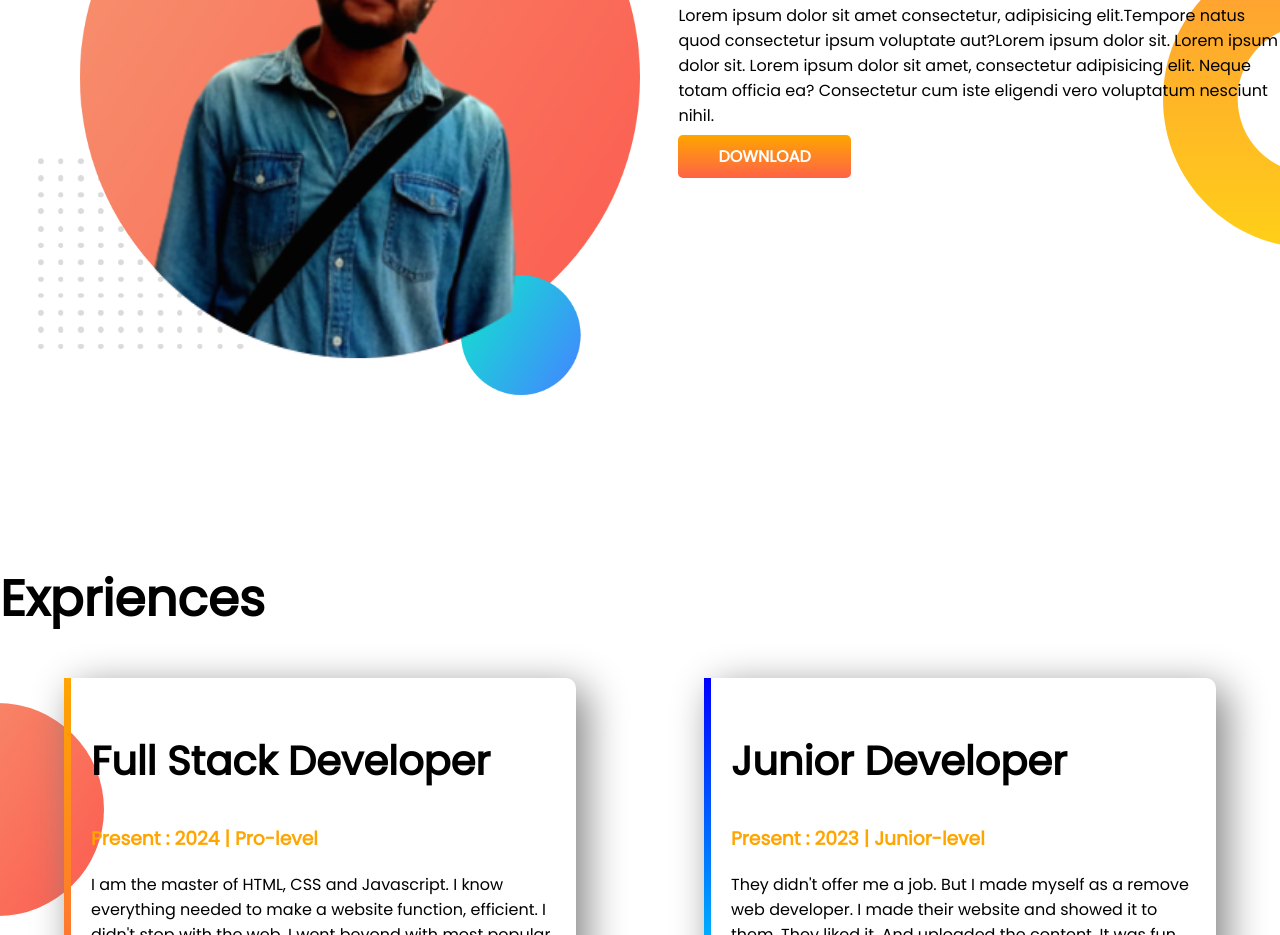
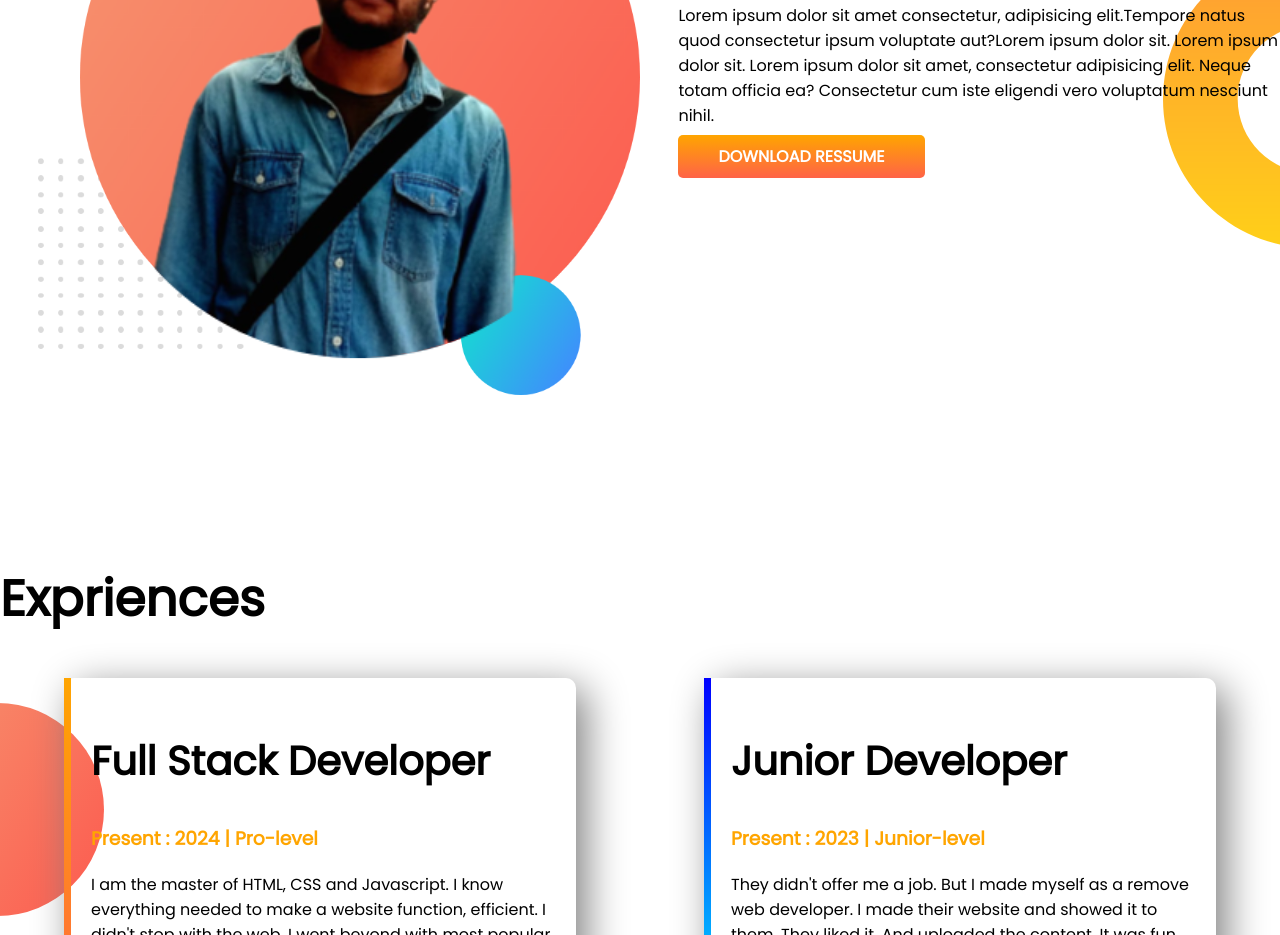
Before and after one commit to golpo-nayeem/developer-portfolio, a plain HTML site: page index.html in a window 1280 px wide. Shown: the part 967-1902 px from the top of the page. Drawn offline with Linux system fonts and the light colour scheme.

Commit message:
download button modified

```diff
--- a/index.html
+++ b/index.html
@@ -34,7 +34,7 @@
             <h3>Become a web developer</h3>
             <p>Lorem ipsum dolor sit amet consectetur, adipisicing elit.Tempore natus quod consectetur ipsum voluptate aut?Lorem ipsum dolor sit. Lorem ipsum dolor sit. Lorem ipsum dolor sit amet, consectetur adipisicing elit. Neque totam officia ea? Consectetur cum iste eligendi vero voluptatum nesciunt nihil.
             </p>
-            <a class="link-btn" target="_blank" href="#">DOWNLOAD</a>
+            <a class="link-btn" target="_blank" href="#">DOWNLOAD RESSUME</a>
         </div>
     </section>
     <section class="exp-section">
```
